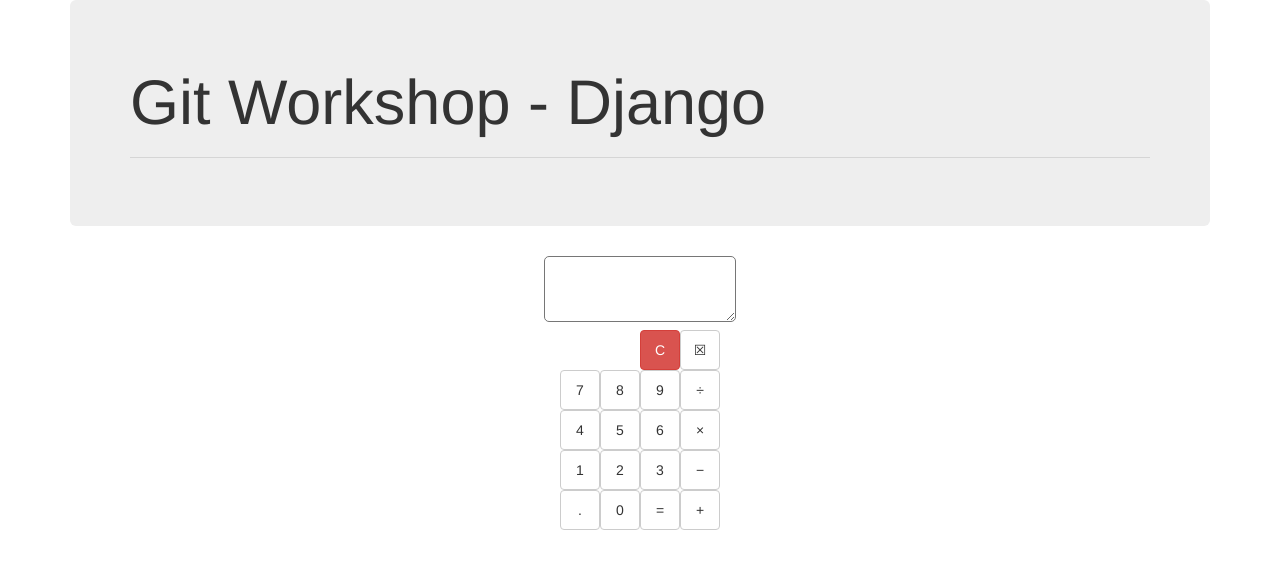
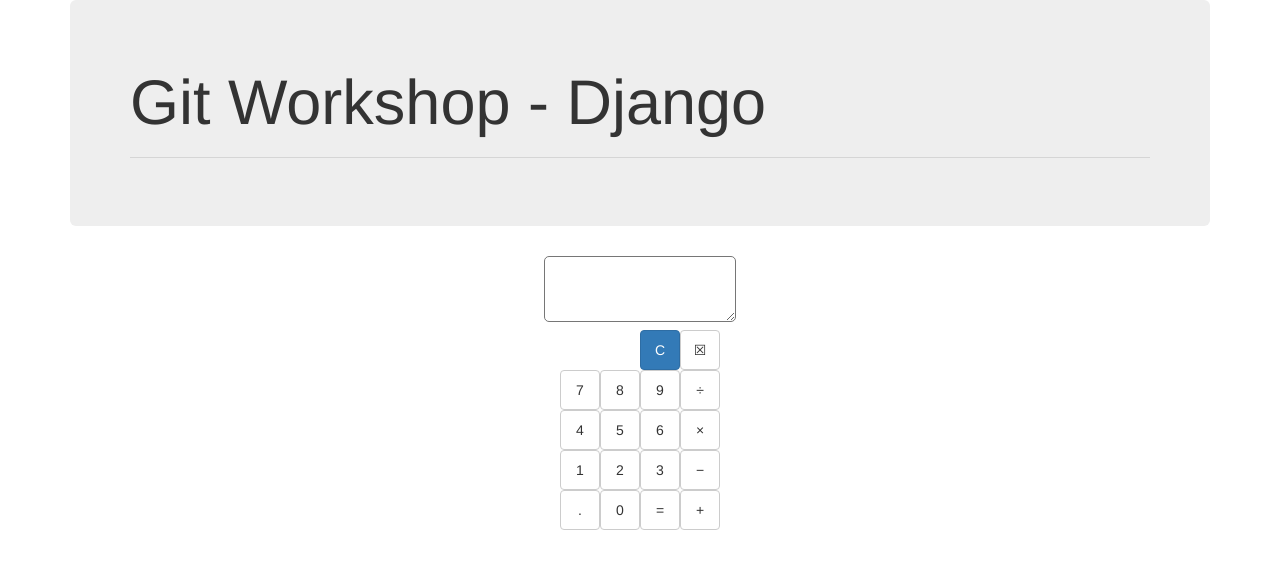
Before and after one commit to letsintegreat/Git-Workshop-Django, a Django app: page / in a window 1280 px wide. Shown: the top 569 px of the page. Run offline with Django 3.2, Linux system fonts and the light colour scheme; some libraries are stand-ins or nearby versions.

Commit message:
Change the button color into shade blue

```diff
--- a/templates/index.html
+++ b/templates/index.html
@@ -24,7 +24,7 @@
 			<tr>
 				<td></td>
 				<td></td>
-				<td><button id="clrTxt" class="btn btn-danger">C</button></td>
+				<td><button id="clrTxt" class="btn btn-primary">C</button></td>
 				<td><button id="del" class="btn btn-default">&#9746;</button></td>
 			</tr>
 
```
